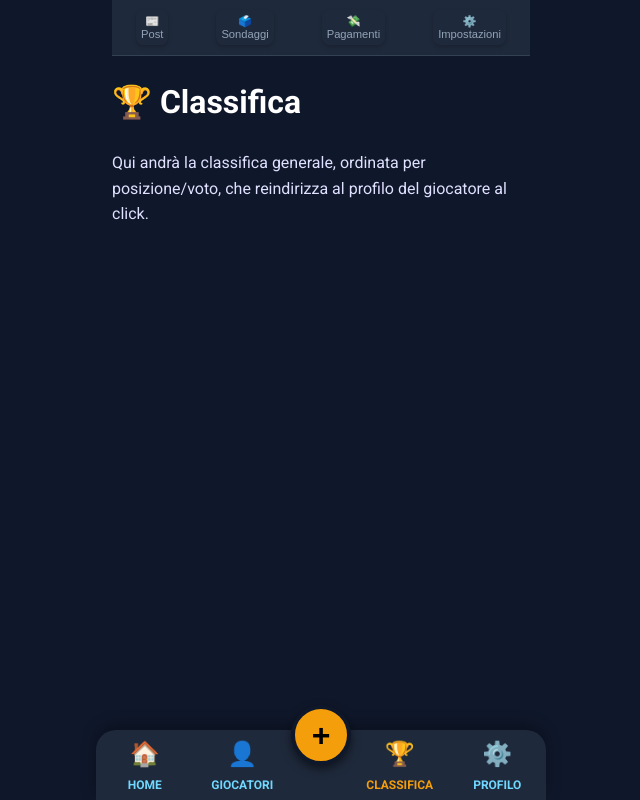
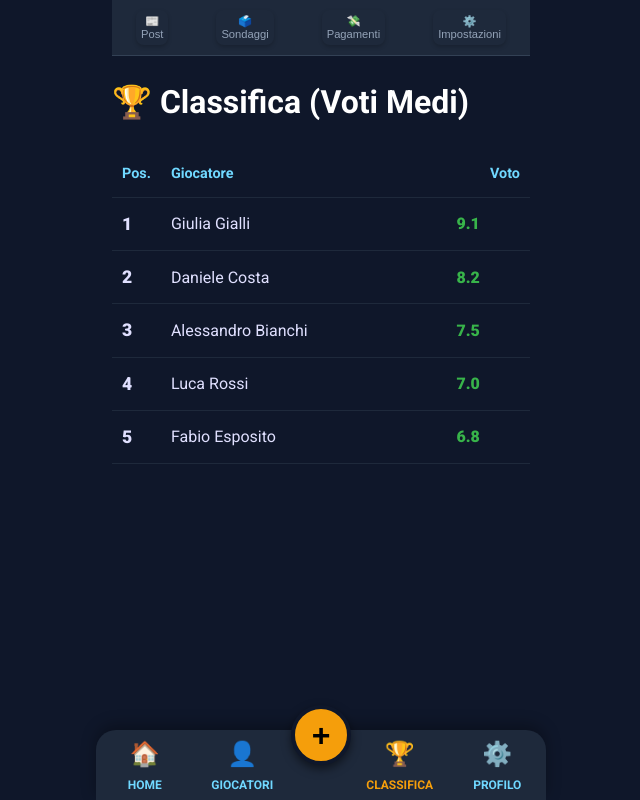
Before and after one commit to scarpariinside26/Scarpari-Inside-2.0, a SvelteKit app: page /ranking in a window 1280 px wide. Shown: the whole page, without its empty margins (319-959 px from the left). Built offline with nearby package versions, Linux system fonts and the light colour scheme.

Commit message:
Update +page.svelte

```diff
--- a/src/routes/ranking/+page.svelte
+++ b/src/routes/ranking/+page.svelte
@@ -1,6 +1,14 @@
 <script>
     import TopNavBar from '$lib/components/TopNavBar.svelte';
     import BottomNavBar from '$lib/components/BottomNavBar.svelte';
+
+    const rankingData = [
+        { id: 4, name: 'Giulia Gialli', rating: 9.1, pos: 1 },
+        { id: 2, name: 'Daniele Costa', rating: 8.2, pos: 2 },
+        { id: 1, name: 'Alessandro Bianchi', rating: 7.5, pos: 3 },
+        { id: 5, name: 'Luca Rossi', rating: 7.0, pos: 4 },
+        { id: 3, name: 'Fabio Esposito', rating: 6.8, pos: 5 },
+    ];
 </script>
 
 <style>
@@ -12,11 +20,63 @@
         padding: 0 16px;
         padding-bottom: 80px;
     }
+    .ranking-table {
+        margin-top: 20px;
+        width: 100%;
+        border-collapse: collapse;
+    }
+    .ranking-table th, .ranking-table td {
+        padding: 12px 10px;
+        text-align: left;
+        border-bottom: 1px solid var(--panel-bg);
+    }
+    .ranking-table th {
+        color: var(--secondary-accent);
+        font-size: 0.9rem;
+        font-weight: 600;
+    }
+    .ranking-row {
+        cursor: pointer;
+        transition: background 0.2s;
+    }
+    .ranking-row:hover {
+        background: var(--panel-bg);
+    }
+    .pos-cell {
+        font-weight: 900;
+        font-size: 1.1rem;
+        width: 10%;
+    }
+    .rating-cell {
+        font-weight: 800;
+        color: var(--success-color);
+        width: 20%;
+        text-align: right;
+    }
 </style>
 
 <div class="app-container">
     <TopNavBar />
-    <h1 class="page-title">🏆 Classifica</h1>
-    <p>Qui andrà la classifica generale, ordinata per posizione/voto, che reindirizza al profilo del giocatore al click.</p>
+    <h1 class="page-title">🏆 Classifica (Voti Medi)</h1>
+
+    <table class="ranking-table">
+        <thead>
+            <tr>
+                <th>Pos.</th>
+                <th>Giocatore</th>
+                <th style="text-align: right;">Voto</th>
+            </tr>
+        </thead>
+        <tbody>
+            {#each rankingData as player (player.id)}
+                <tr class="ranking-row" on:click={() => alert(`Vai al Profilo di ${player.name} per le statistiche!`)}>
+                    <td class="pos-cell">{player.pos}</td>
+                    <td>{player.name}</td>
+                    <td class="rating-cell">{player.rating.toFixed(1)}</td>
+                </tr>
+            {/each}
+        </tbody>
+    </table>
+
     <BottomNavBar />
 </div>
```
